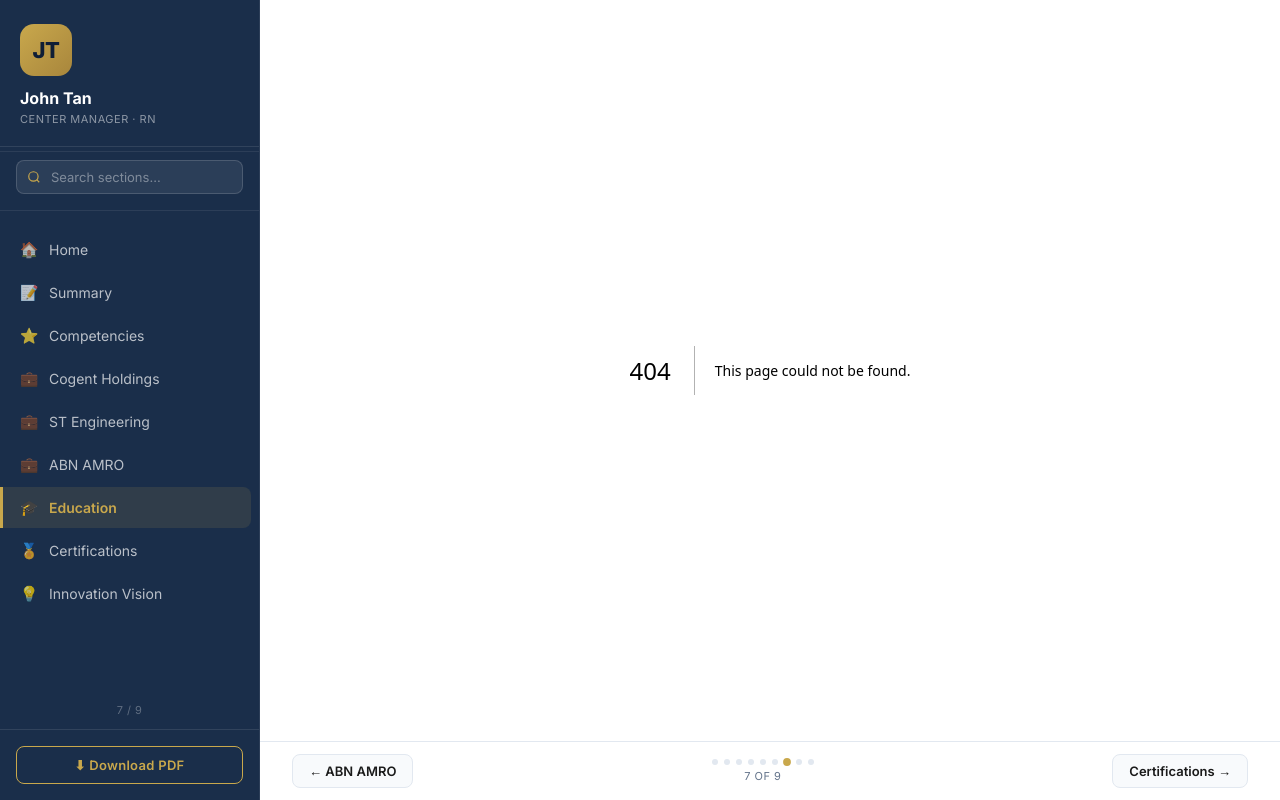
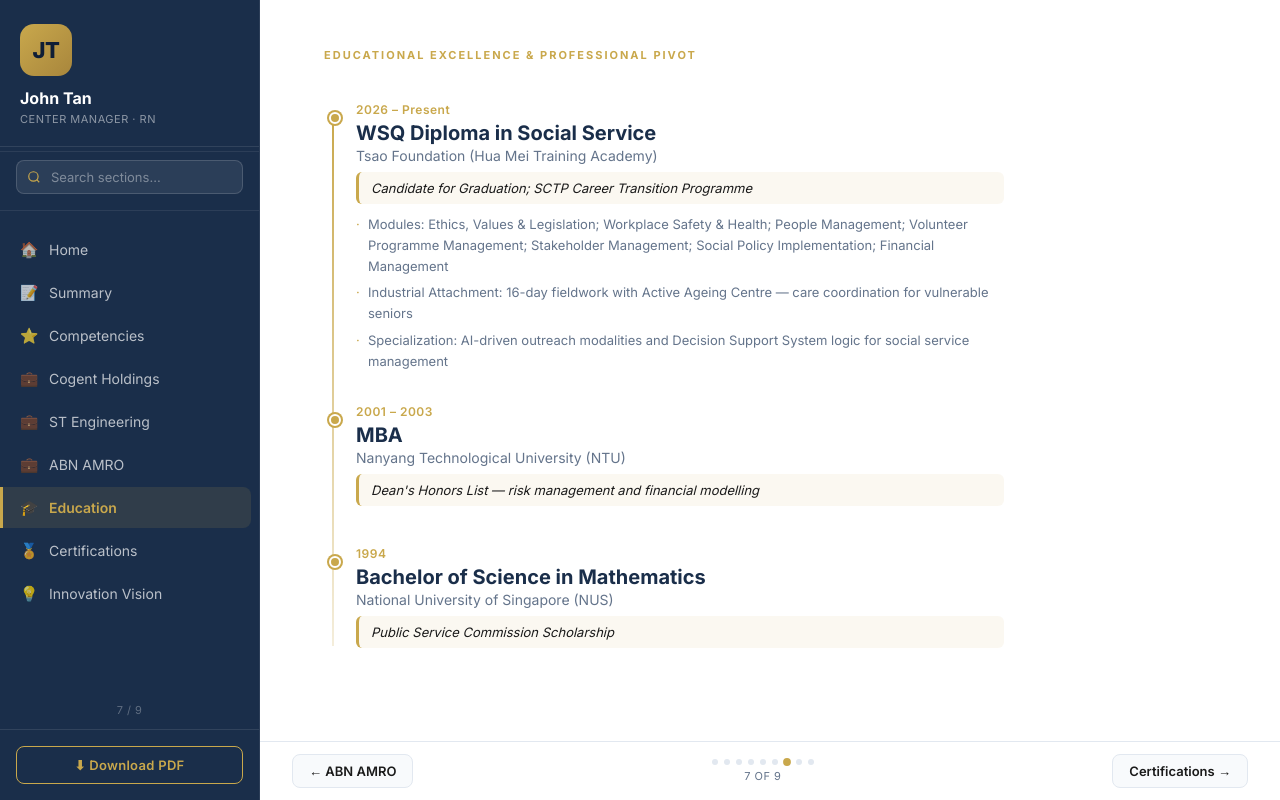
Before and after one commit to JohnTan38/john-tan-lbsa, a Next.js app: page /education in a window 1280 px wide. Before the commit this address had no page. Built offline with nearby package versions, Linux system fonts and the light colour scheme.

Commit message:
feat: Education page with timeline

```diff
--- /dev/null
+++ b/src/app/education/page.tsx
@@ -0,0 +1,5 @@
+import EducationPage from '@/components/pages/EducationPage'
+
+export default function Education() {
+  return <EducationPage />
+}
--- /dev/null
+++ b/src/components/pages/EducationPage.module.css
@@ -0,0 +1,106 @@
+.page {
+  height: 100%;
+  overflow-y: auto;
+  padding: 48px 64px;
+  background: var(--white);
+}
+
+.section {
+  font-size: 11px;
+  font-weight: 700;
+  letter-spacing: 2px;
+  text-transform: uppercase;
+  color: var(--gold);
+  margin-bottom: 40px;
+}
+
+.timeline {
+  display: flex;
+  flex-direction: column;
+  gap: 32px;
+  max-width: 680px;
+  position: relative;
+  padding-left: 32px;
+}
+
+.timeline::before {
+  content: '';
+  position: absolute;
+  left: 8px;
+  top: 10px;
+  bottom: 10px;
+  width: 2px;
+  background: linear-gradient(to bottom, var(--gold), rgba(201,168,76,0.2));
+}
+
+.entry {
+  position: relative;
+}
+
+.entry::before {
+  content: '';
+  position: absolute;
+  left: -27px;
+  top: 10px;
+  width: 12px;
+  height: 12px;
+  border-radius: 50%;
+  background: var(--gold);
+  border: 2px solid var(--white);
+  box-shadow: 0 0 0 2px var(--gold);
+}
+
+.year {
+  font-size: 12px;
+  color: var(--gold);
+  font-weight: 600;
+  letter-spacing: 0.5px;
+  margin-bottom: 4px;
+}
+
+.degree {
+  font-size: 20px;
+  font-weight: 700;
+  color: var(--navy);
+  margin-bottom: 2px;
+}
+
+.institution {
+  font-size: 14px;
+  color: var(--text-muted);
+  margin-bottom: 8px;
+}
+
+.note {
+  font-size: 13px;
+  color: var(--text);
+  font-style: italic;
+  padding: 8px 12px;
+  background: rgba(201,168,76,0.08);
+  border-radius: 6px;
+  border-left: 3px solid var(--gold);
+  margin-bottom: 8px;
+}
+
+.details {
+  list-style: none;
+  display: flex;
+  flex-direction: column;
+  gap: 6px;
+  margin-top: 10px;
+}
+
+.detail {
+  font-size: 13px;
+  color: var(--text-muted);
+  line-height: 1.6;
+  padding-left: 12px;
+  position: relative;
+}
+
+.detail::before {
+  content: '·';
+  position: absolute;
+  left: 0;
+  color: var(--gold);
+}
--- /dev/null
+++ b/src/components/pages/EducationPage.tsx
@@ -0,0 +1,27 @@
+import { resume } from '@/data/resume'
+import styles from './EducationPage.module.css'
+
+export default function EducationPage() {
+  return (
+    <div className={styles.page}>
+      <div className={styles.section}>Educational Excellence & Professional Pivot</div>
+      <div className={styles.timeline}>
+        {resume.education.entries.map((entry, i) => (
+          <div key={i} className={styles.entry}>
+            <div className={styles.year}>{entry.year}</div>
+            <div className={styles.degree}>{entry.degree}</div>
+            <div className={styles.institution}>{entry.institution}</div>
+            {entry.note && <div className={styles.note}>{entry.note}</div>}
+            {entry.details && (
+              <ul className={styles.details}>
+                {entry.details.map((d, j) => (
+                  <li key={j} className={styles.detail}>{d}</li>
+                ))}
+              </ul>
+            )}
+          </div>
+        ))}
+      </div>
+    </div>
+  )
+}
```
